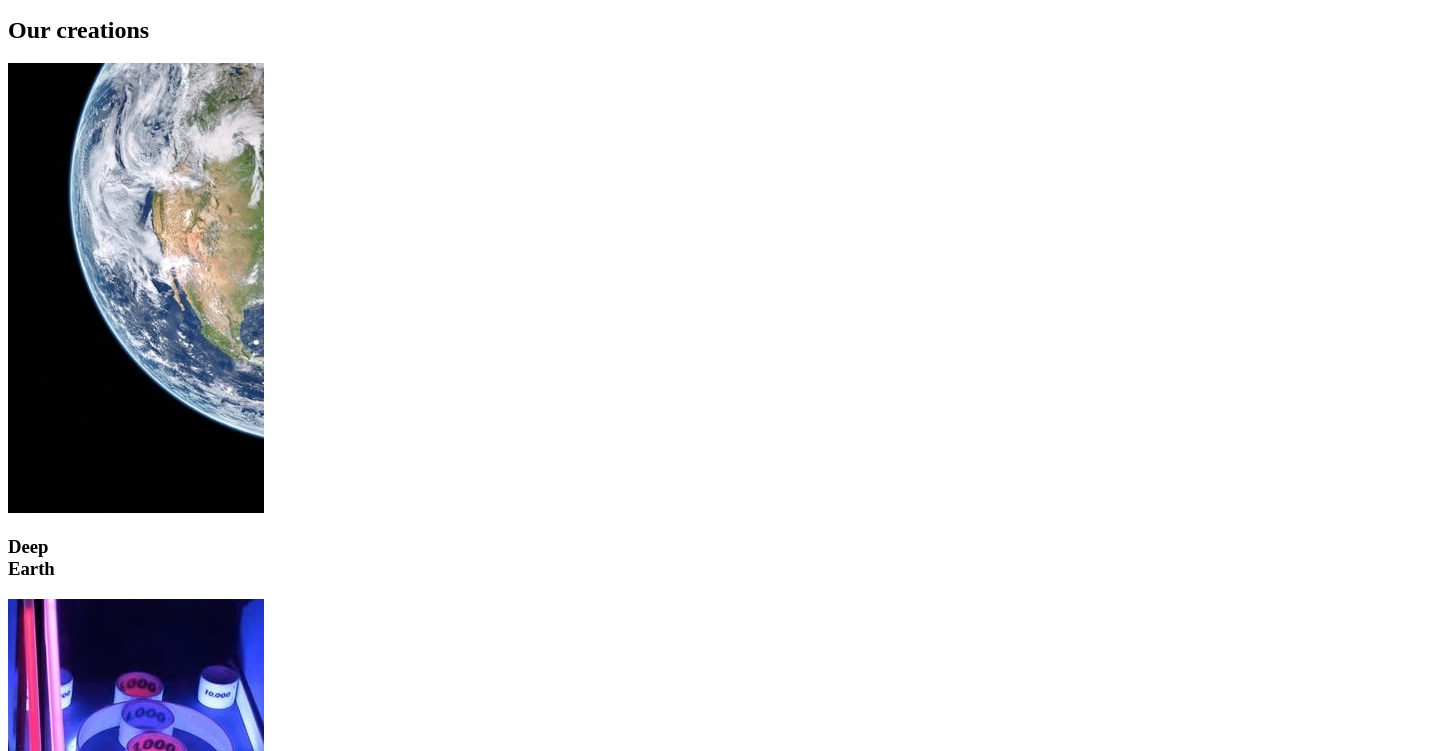
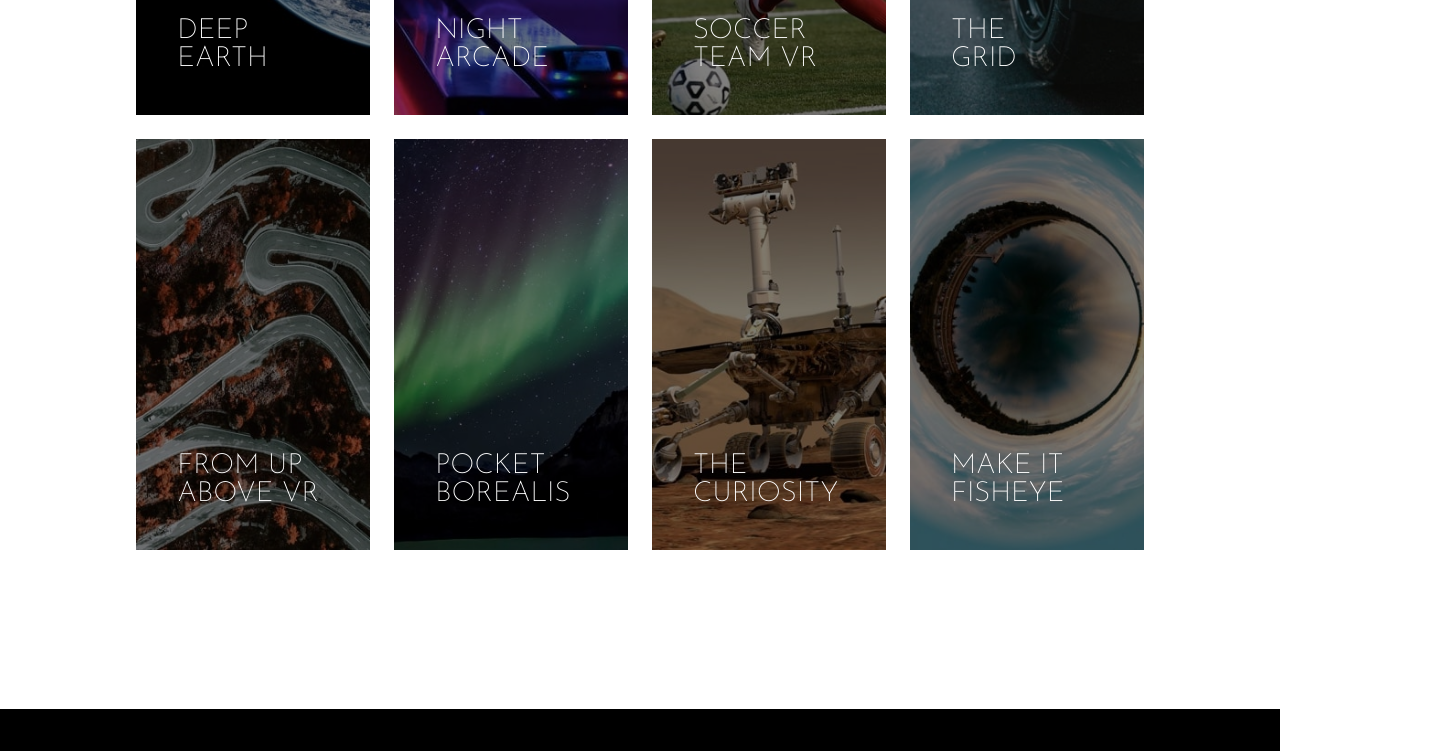
Before and after one commit to jjalbuenacabuyao/loopstudios-landing-page-main, a website built with Vite: page index.html in a window 1280 px wide. Shown: the part 1528-2279 px from the top of the page, 1448 px wide, since content can reach past the window. Built offline with nearby package versions, Linux system fonts and the light colour scheme; files whose address does not match are found by name.

Commit message:
fix the path of css and js

```diff
--- a/index.html
+++ b/index.html
@@ -19,8 +19,8 @@
       href="./src/images/favicon-32x32.png"
     />
 
-    <link rel="stylesheet" href=".src/css/style.css" />
-    <script defer src=".src/js/main.js"></script>
+    <link rel="stylesheet" href="./src/css/style.css" />
+    <script defer src="./src/js/main.js"></script>
 
     <title>Loopstudios | Landing Page</title>
   </head>
```
